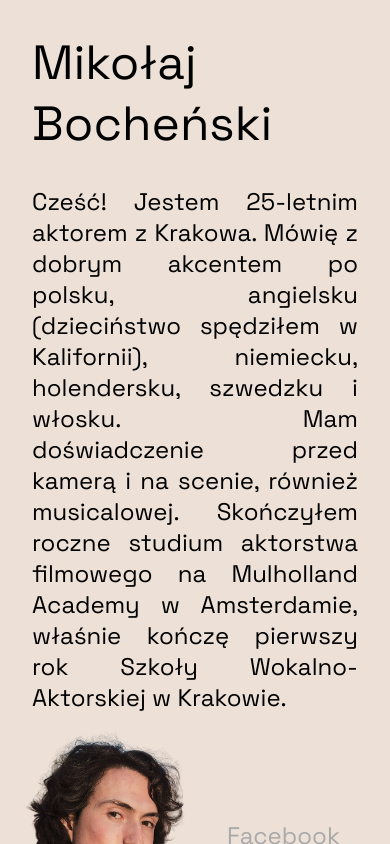
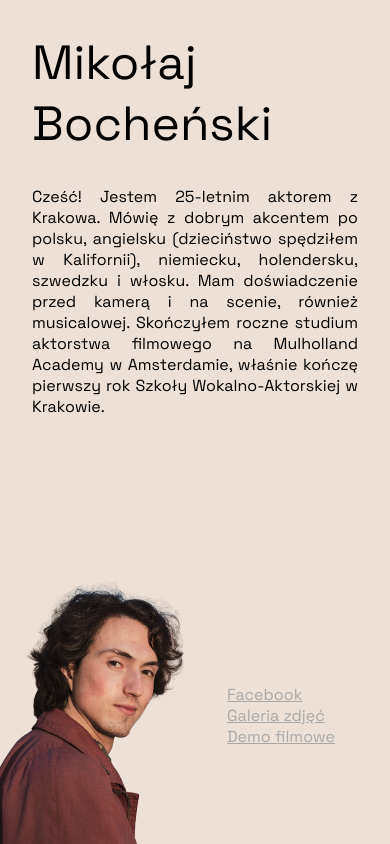
Before and after one commit to malyvsen/malyvsen.github.io, a React (Vite) app: page /aktor in a window 390 px wide. Shown: the top 844 px of the page. Built offline with nearby package versions, Linux system fonts and the light colour scheme.

Commit message:
feat(aktor): adapt to even smaller screens

```diff
--- a/src/aktor/Hello.tsx
+++ b/src/aktor/Hello.tsx
@@ -1,8 +1,17 @@
+import useScreenSize from "@utils/useScreenSize";
+
 export default function Hello() {
+  const { width: screenWidth } = useScreenSize();
+
   return (
     <>
       <h1>Mikołaj Bocheński</h1>
-      <p style={{ fontSize: "1.5em", textAlign: "justify" }}>
+      <p
+        style={{
+          fontSize: screenWidth < 600 ? "1em" : "1.5em",
+          textAlign: "justify",
+        }}
+      >
         Cześć! Jestem 25-letnim aktorem z Krakowa. Mówię z dobrym akcentem po
         polsku, angielsku (dzieciństwo spędziłem w Kalifornii), niemiecku,
         holendersku, szwedzku i włosku. Mam doświadczenie przed kamerą i na
--- a/src/aktor/Links.tsx
+++ b/src/aktor/Links.tsx
@@ -1,4 +1,8 @@
+import useScreenSize from "@utils/useScreenSize";
+
 export default function Links() {
+  const { width: screenWidth } = useScreenSize();
+
   return (
     <div
       style={{
@@ -9,7 +13,7 @@ export default function Links() {
     >
       <p
         style={{
-          fontSize: "1.5em",
+          fontSize: screenWidth < 600 ? "1em" : "1.5em",
         }}
       >
         <a href="https://www.facebook.com/malyvsen">Facebook</a>
--- a/src/aktor/index.tsx
+++ b/src/aktor/index.tsx
@@ -1,29 +1,19 @@
-import { useEffect, useState } from "react";
+import { useEffect } from "react";
 
 import FaceCutout from "./FaceCutout";
 import Hello from "./Hello";
 import Links from "./Links";
+import useScreenSize from "@utils/useScreenSize";
 
 export default function Aktor() {
-  const [windowWidth, setWindowWidth] = useState(window.innerWidth);
-
-  useEffect(() => {
-    const handleResize = () => {
-      setWindowWidth(window.innerWidth);
-    };
-    window.addEventListener("resize", handleResize);
-    return () => {
-      window.removeEventListener("resize", handleResize);
-    };
-  }, []);
-
+  const { width: screenWidth } = useScreenSize();
   const backgroundColor = "#ece0d7";
 
   useEffect(() => {
     document.title = "Mikołaj Bocheński";
   }, []);
 
-  if (windowWidth < 900) {
+  if (screenWidth < 900) {
     return (
       <div
         style={{
--- /dev/null
+++ b/src/utils/useScreenSize.tsx
@@ -0,0 +1,21 @@
+import { useEffect, useState } from "react";
+
+export default function useScreenSize() {
+  const [size, setSize] = useState({
+    width: window.innerWidth,
+    height: window.innerHeight,
+  });
+
+  useEffect(() => {
+    const handleResize = () => {
+      setSize({
+        width: window.innerWidth,
+        height: window.innerHeight,
+      });
+    };
+    window.addEventListener("resize", handleResize);
+    return () => window.removeEventListener("resize", handleResize);
+  }, []);
+
+  return size;
+}
```
